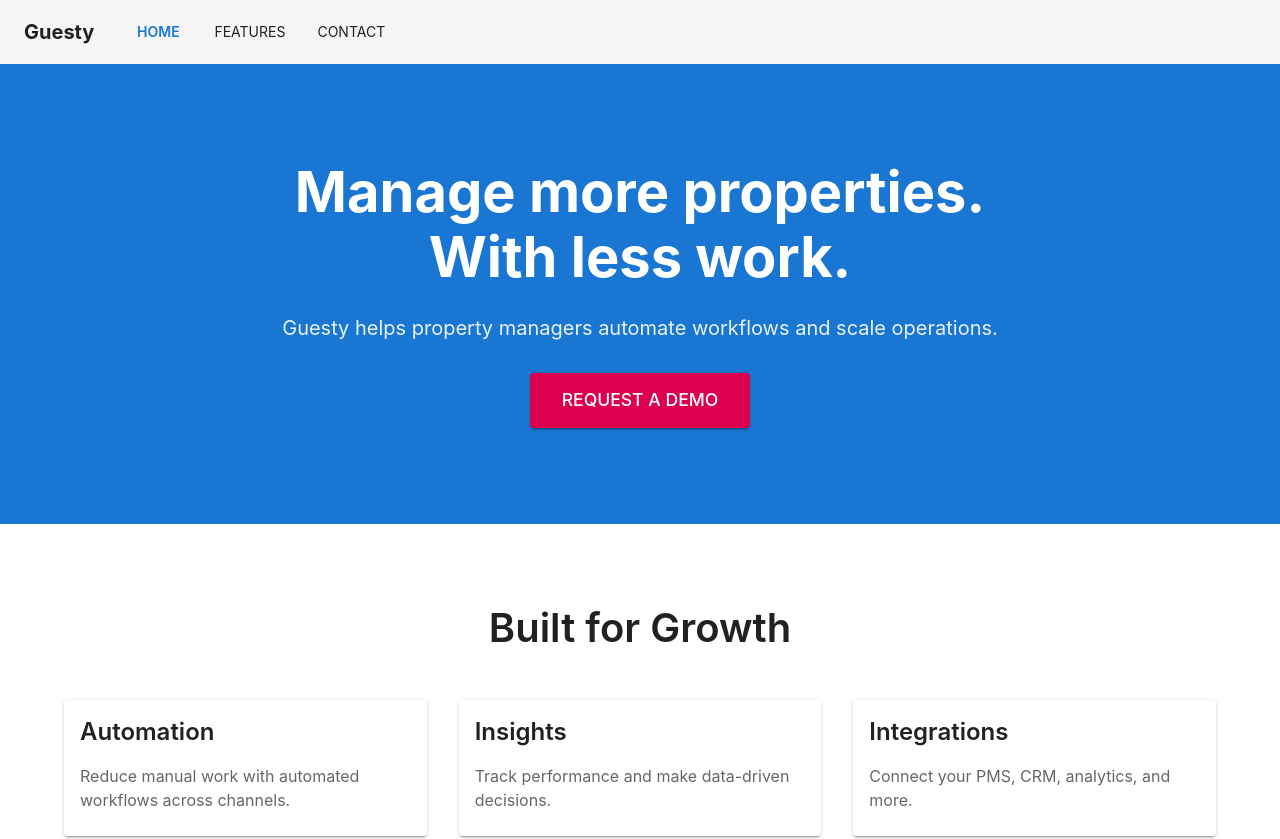
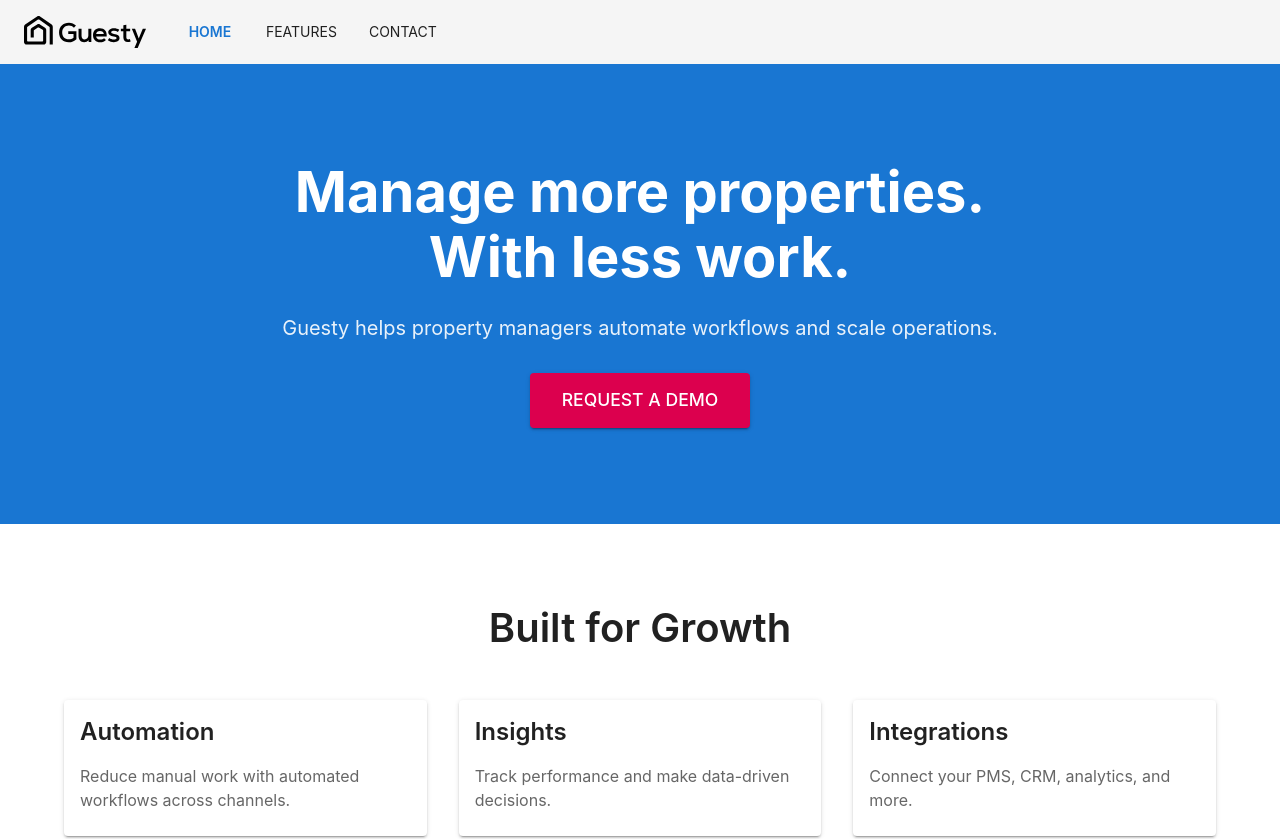
Before and after one commit to rizvanua/marketing-website-nextjs, a Next.js app: page / in a window 1280 px wide. Shown: the top 839 px of the page. Built offline with nearby package versions, Linux system fonts and the light colour scheme.

Commit message:
added Guesty logo

```diff
--- a/components/Header/index.tsx
+++ b/components/Header/index.tsx
@@ -1,9 +1,10 @@
 "use client";
 
-import { AppBar, Toolbar, Typography, Box, Button } from "@mui/material";
+import { AppBar, Toolbar, Box, Button } from "@mui/material";
 import Link from "next/link";
 import { usePathname } from "next/navigation";
 import { CmsSiteData } from "@/lib/mockCms";
+import Image from "next/image";
 
 interface HeaderProps {
   siteData: CmsSiteData["site"];
@@ -15,20 +16,27 @@
   return (
     <AppBar position="static" color="default" elevation={1}>
       <Toolbar>
-        <Typography
-          variant="h6"
+        <Box
           component={Link}
           href="/"
           sx={{
             flexGrow: { xs: 1, sm: 0 },
             mr: { sm: 4 },
+            display: "flex",
+            alignItems: "center",
             textDecoration: "none",
             color: "inherit",
-            fontWeight: 700,
           }}
         >
-          {siteData.name}
-        </Typography>
+          <Image
+            src="/assets/guesty-logo.svg"
+            alt="Guesty Logo"
+            width={133}
+            height={35}
+            style={{ height: "32px", width: "auto" }}
+            priority
+          />
+        </Box>
         <Box sx={{ display: { xs: "none", sm: "flex" }, gap: 2 }}>
           {siteData.navigation.map((navItem) => {
             const isActive = pathname === navItem.href;
```
Also changed, not shown: public/assets/guesty-logo.svg (added).
